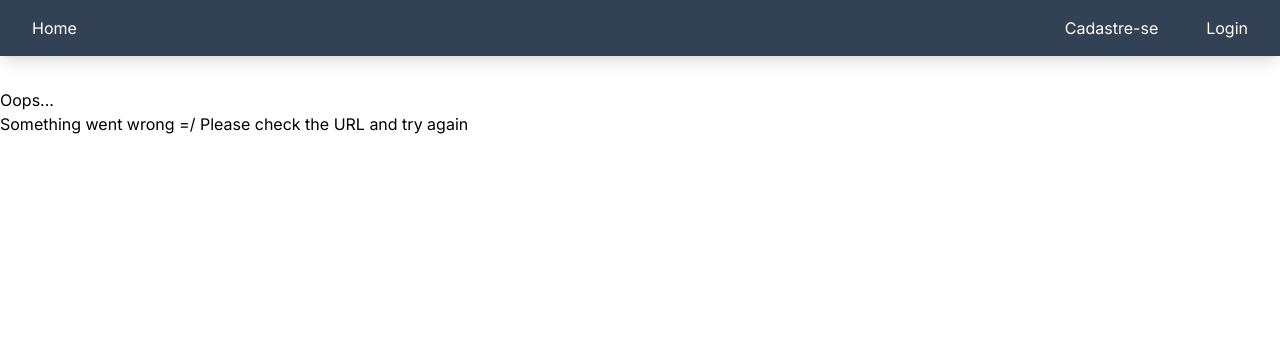
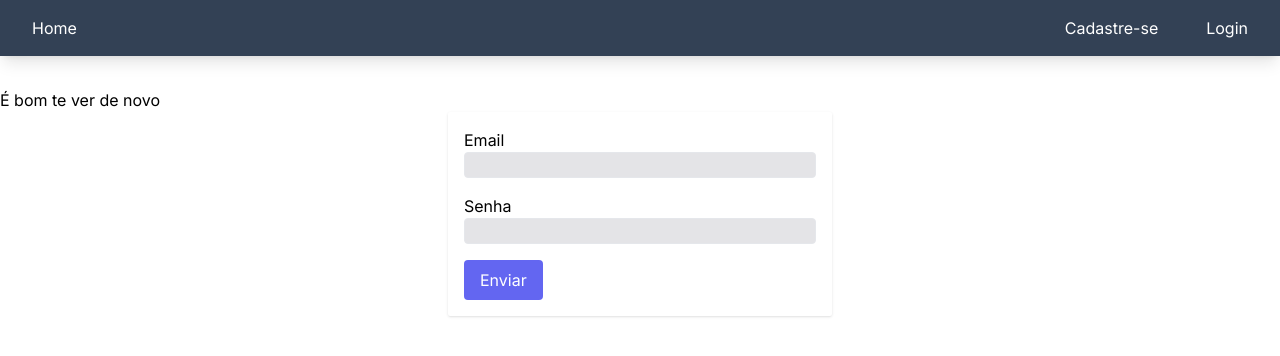
Before and after one commit to GabrielCoutz/loja-next, a Next.js app: page /login in a window 1280 px wide. Before the commit this address had no page. Shown: the top 356 px of the page. Built offline with nearby package versions, Linux system fonts and the light colour scheme.

Commit message:
feat(app/login): page & schema created

```diff
--- /dev/null
+++ b/src/app/login/page.tsx
@@ -0,0 +1,64 @@
+"use client";
+
+import React from "react";
+import { useForm } from "react-hook-form";
+import { IloginSchema, loginSchema } from "./schema";
+import { zodResolver } from "@hookform/resolvers/zod";
+
+const Login = () => {
+  const {
+    register,
+    handleSubmit,
+    formState: { errors },
+  } = useForm<IloginSchema>({
+    resolver: zodResolver(loginSchema),
+  });
+
+  const handleLogin = (payload: IloginSchema) => {
+    console.log(payload);
+  };
+
+  return (
+    <>
+      <h1>É bom te ver de novo</h1>
+      <form
+        onSubmit={handleSubmit(handleLogin)}
+        className="mx-auto max-w-sm p-4 shadow rounded-sm space-y-4"
+      >
+        <div className="flex flex-col gap-x-2">
+          <label htmlFor="email">Email</label>
+          <input
+            type="email"
+            {...register("email")}
+            className="bg-zinc-200 rounded border focus:border-indigo-600"
+          />
+          {errors.email?.message && (
+            <span className="text-red-400 font-medium text-sm">
+              {errors.email?.message}
+            </span>
+          )}
+        </div>
+
+        <div className="flex flex-col gap-x-2">
+          <label htmlFor="password">Senha</label>
+          <input
+            type="password"
+            {...register("password")}
+            className="bg-zinc-200 rounded border focus:border-indigo-600"
+          />
+          {errors.password?.message && (
+            <span className="text-red-400 font-medium text-sm">
+              {errors.password?.message}
+            </span>
+          )}
+        </div>
+
+        <button className="py-2 px-4 bg-indigo-500 text-white rounded">
+          Enviar
+        </button>
+      </form>
+    </>
+  );
+};
+
+export default Login;
--- /dev/null
+++ b/src/app/login/schema.ts
@@ -0,0 +1,15 @@
+import { z } from "zod";
+
+const minPasswordLength = 6;
+
+export const loginSchema = z.object({
+  email: z.string().email("Email inválido").nonempty(),
+  password: z
+    .string()
+    .min(
+      minPasswordLength,
+      `A senha precisa ter no mínimo ${minPasswordLength} caracteres`
+    ),
+});
+
+export type IloginSchema = z.infer<typeof loginSchema>;
```
